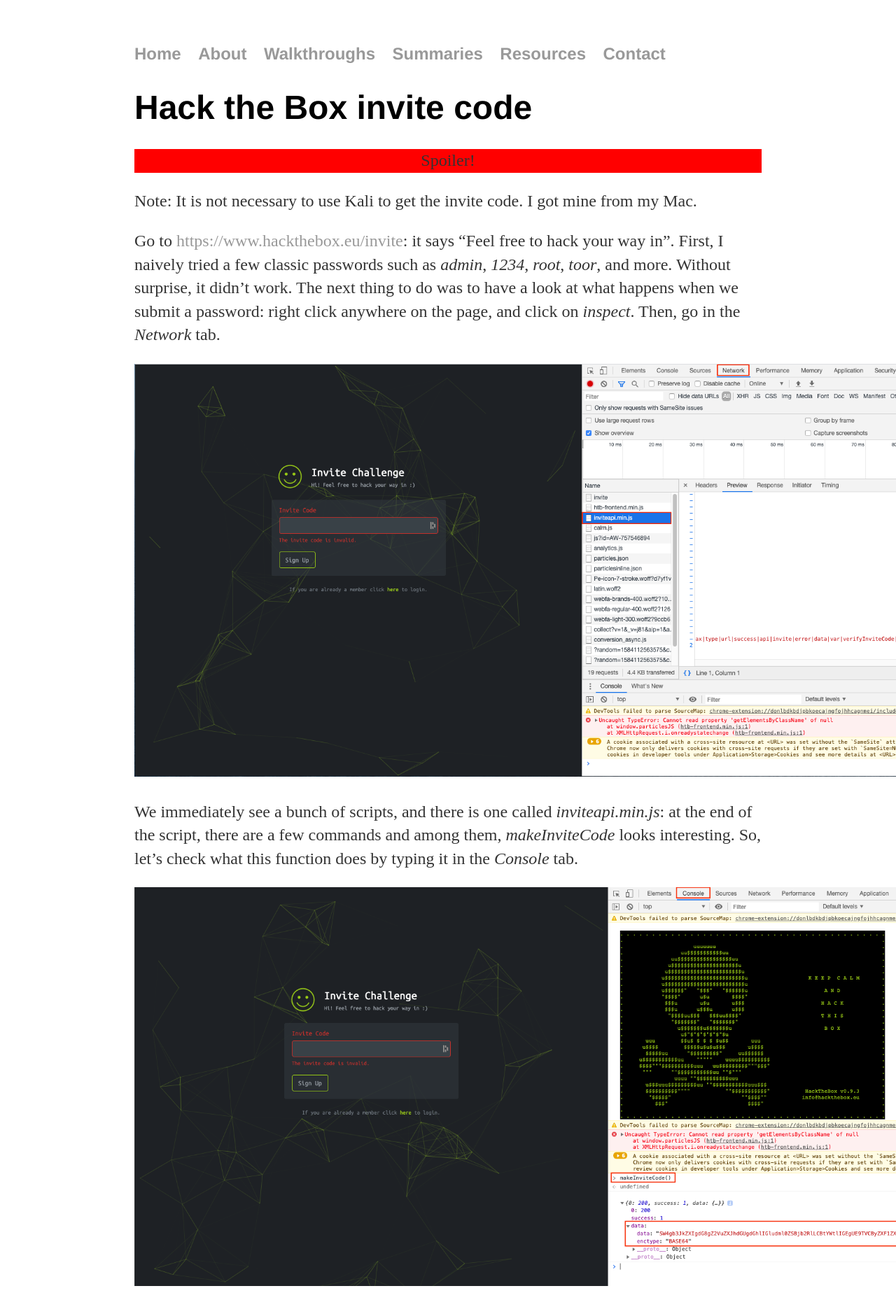
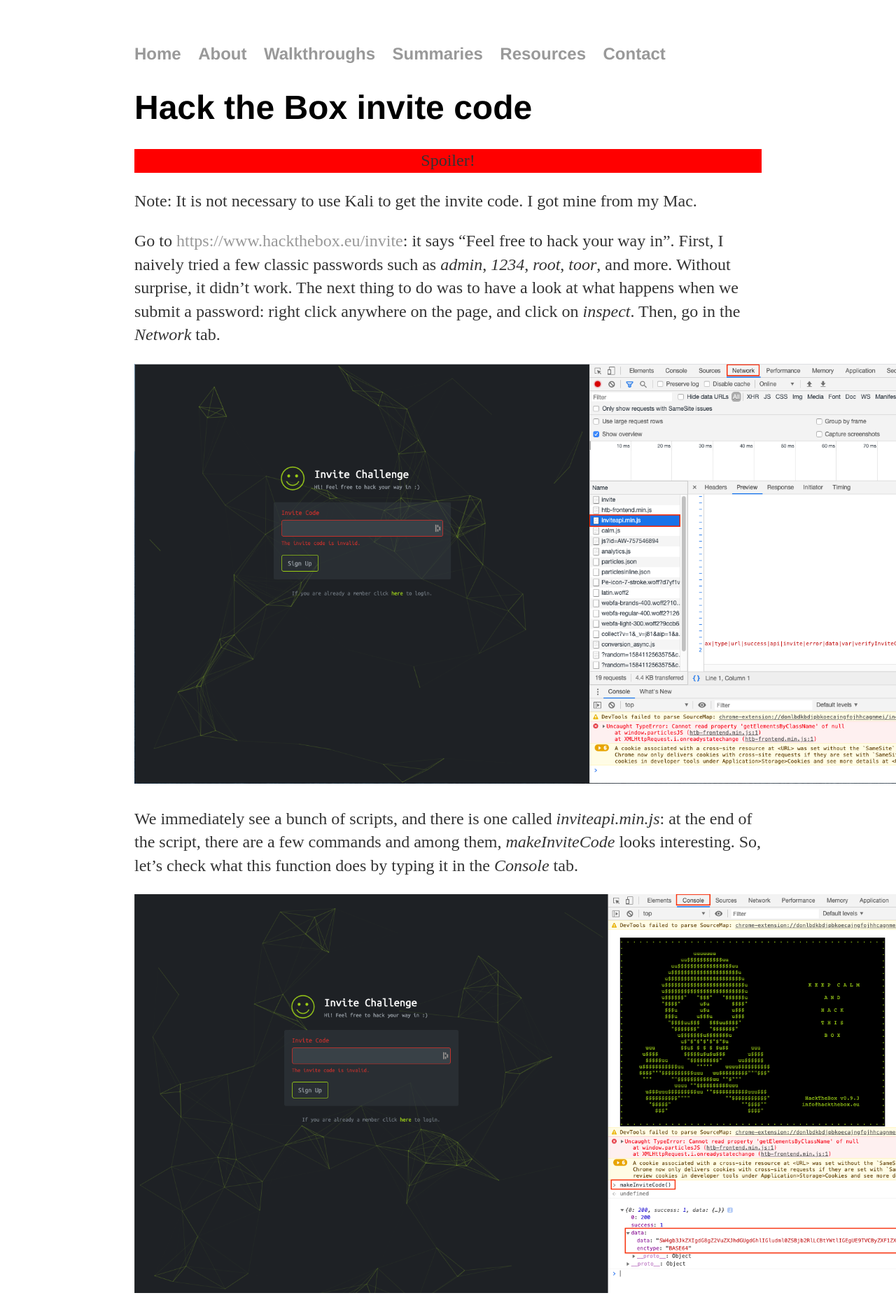
Before and after one commit to jsom1/jsom1.github.io, a Jekyll site: the page built from _walkthroughs/htbaccess.md, in a window 1280 px wide. Shown: the top 1878 px of the page at 70% size. Built offline with Jekyll 4.4.1, drawn with Linux system fonts in a browser that asks for light colours; our own code applies the rules of GitHub Pages for plain Markdown files.

Commit message:
Update htbaccess.md

```diff
--- a/_walkthroughs/htbaccess.md
+++ b/_walkthroughs/htbaccess.md
@@ -18,7 +18,7 @@
 and click on *inspect*. Then, go in the *Network* tab.
 
 <div class="img_container">
-![htb inspect]({{https://jsom1.github.io/}}/_images/htb_inspect.png){: height="590px" width = "640px"}
+![htb inspect]({{https://jsom1.github.io/}}/_images/htb_inspect.png){: height="600px" width = "650px"}
 </div>
 
 We immediately see a bunch of scripts, and there is one called *inviteapi.min.js*: at the end of the script, there are
@@ -38,7 +38,7 @@
 a while ago and used it instead. We just send an empty POST request to the given address:
 
 <div class="img_container">
-![htb postman]({{https://jsom1.github.io/}}/_images/htb_postman.png){: height="550px" width = "600px"}
+![htb postman]({{https://jsom1.github.io/}}/_images/htb_postman.png){: height="540px" width = "580px"}
 </div>
 
 In return, we got another encrypter string. Once again, I used Cryptii to decipher it:
```
